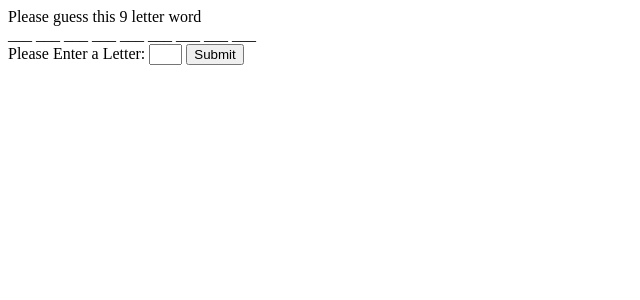
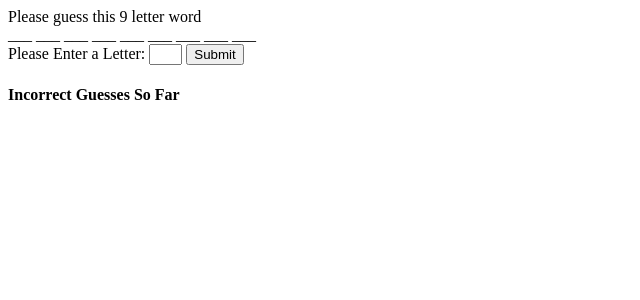
Before and after one commit to Jesskos/word-whizz, a Flask app: page /play in a window 1280 px wide. Shown: the top 300 px of the page, without its empty margins (0-640 px from the left). Run offline with Flask 2, Linux system fonts and the light colour scheme.

Commit message:
added a way to keep track of the incorrect guesses and display them to user

```diff
--- a/server.py
+++ b/server.py
@@ -5,7 +5,6 @@ app = Flask(__name__)
 
 @app.route('/')
 def index():
-
 	return render_template('index.html')
 
 @app.route('/play')
@@ -19,10 +18,7 @@ def play_game():
 def check():
 	if game_over():
 		return jsonify({"message": "Game Over!"})
-	print(f"\n\nRequest: GET {request.url}\n\n")
 	letter = request.args.get('letter')
-	print(letter)
-	print("{} is the letter".format(letter))
 	if is_already_guessed_letter(letter):
 		return jsonify({"message": "You already guessed the letter {}".format(letter)})
 	else:
--- a/static/js/game.js
+++ b/static/js/game.js
@@ -13,7 +13,9 @@ function checkLetter(evt) {
 		if (results.hasOwnProperty('indices')) {
 			let indices = results['indices'];
 			addLetter(indices, letterChoice['letter']);
-		};
+		} else if (results["message"].includes("Sorry, Incorrect Guess!")) {
+			$("#incorrect-letters-guessed").append(letterChoice["letter"] + " ")
+		}
 
 	});
 }
--- a/templates/game.html
+++ b/templates/game.html
@@ -13,10 +13,15 @@ Please guess this {{length}} letter word<br>
 
   <div>
   	<form action='/check' id="letter-guessing-form">
-  	  Please Enter a Letter: <input id="letter-input" type = "text" name="letter-input" maxlength=1 size=1 required>
+  	  <label>Please Enter a Letter: </label><input id="letter-input" type = "text" name="letter-input" maxlength=1 size=1 required>
   	  <input type="submit" value="Submit">
   	</form>
   </div>
 
+  <div id="incorrect-letters-guessed">
+  	<h4> Incorrect Guesses So Far </h4>
+
+  </div>
   <script src="/static/js/game.js"></script>
+
 {% endblock %}
```
